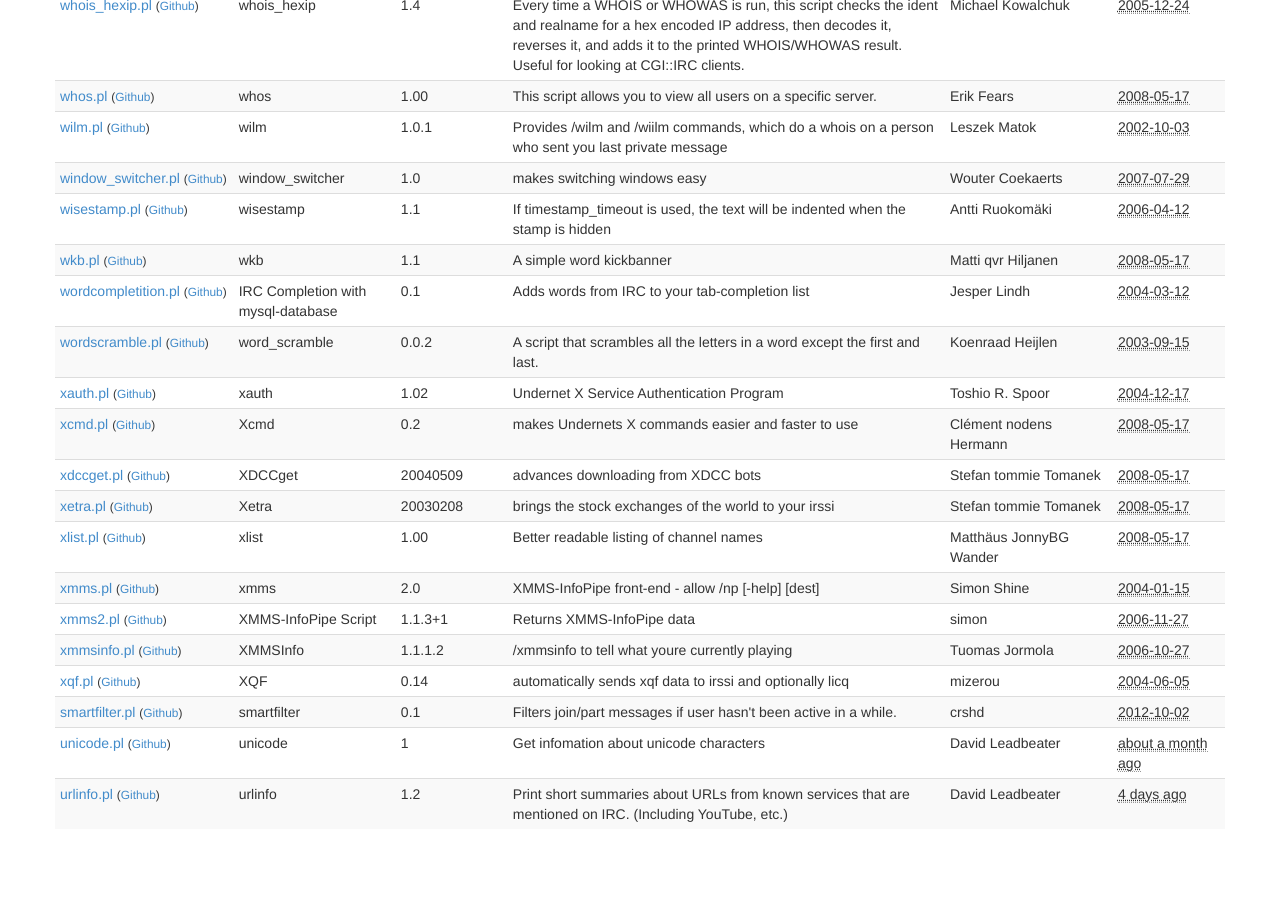
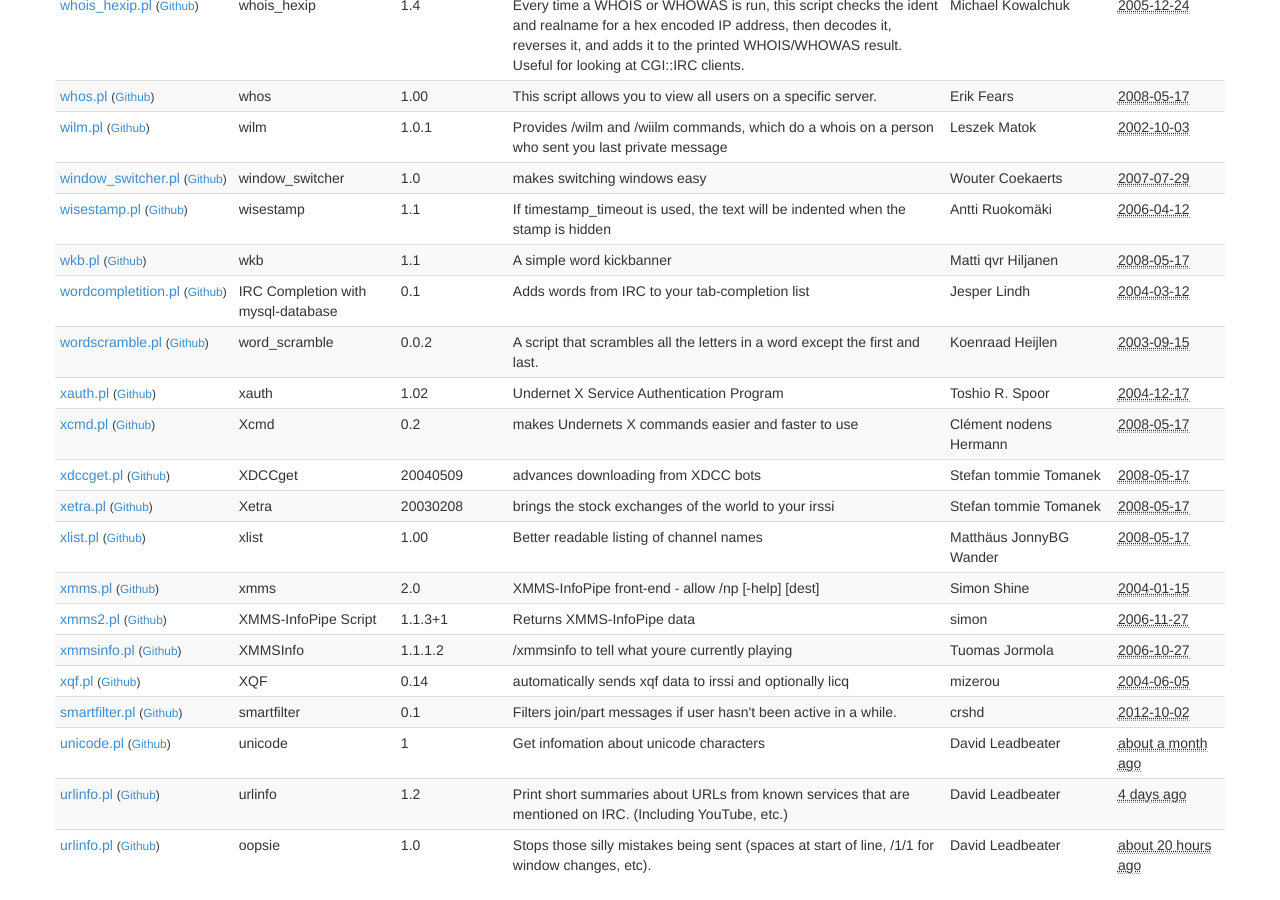
Before and after one commit to irssi/scripts.irssi.org, a Jekyll site: the page built from index.html, in a window 1280 px wide and 900 px high, scrolled down 17602 px. Built offline with Jekyll 4.4.1, drawn with Linux system fonts in a browser that asks for light colours; before the commit the page ends 18451 px from its top, so only the background shows below that.

Commit message:
Add oopsie.pl

```diff
--- a/_data/scripts.yaml
+++ b/_data/scripts.yaml
@@ -4229,3 +4229,12 @@
   license: "WTFPL"
   name: "urlinfo"
   version: "1.2"
+
+- authors: "David Leadbeater"
+  contact: "dgl@dgl.cx"
+  description: "Stops those silly mistakes being sent (spaces at start of line, /1/1 for window changes, etc)."
+  filename: "urlinfo.pl"
+  modified: "2014-08-13"
+  license: "WTFPL"
+  name: "oopsie"
+  version: "1.0"
```
Also changed, not shown: 1 other file.
